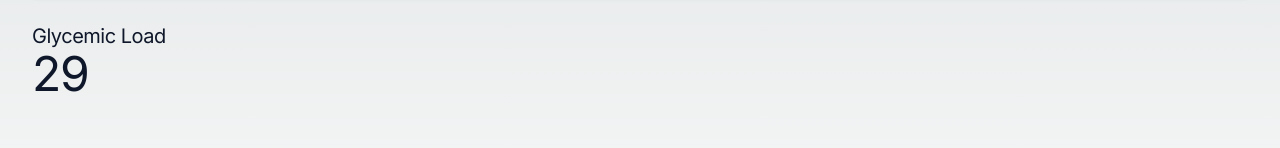
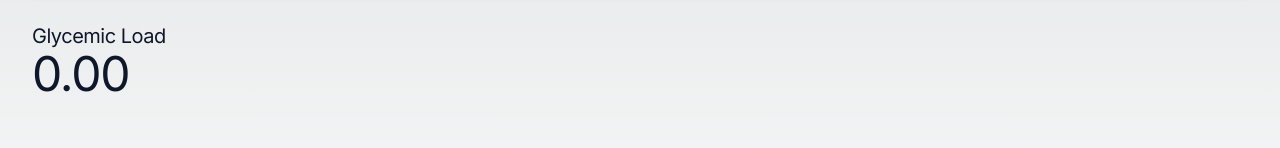
Before and after one commit to rad0dev/glycemic-load-calculator, a Next.js app: page /calculator in a window 1280 px wide. Shown: the part 398-546 px from the top of the page. Built offline with nearby package versions, Linux system fonts and the light colour scheme.

Commit message:
calculator formula, result

```diff
--- a/src/components/atoms/Input.tsx
+++ b/src/components/atoms/Input.tsx
@@ -6,7 +6,7 @@ interface InputProps {
   type?: 'text' | 'number'
   productKey?: keyof Product
   value?: string | number
-  onChangeHandler?: (key: keyof Product, value: string | number) => void
+  onChangeHandler?: (key: keyof Product, value: string) => void
 }
 
 const Input: FC<InputProps> = ({
@@ -14,7 +14,7 @@ const Input: FC<InputProps> = ({
   type = 'text',
   productKey = 'name',
   value = '',
-  onChangeHandler = (key: keyof Product, value: string | number) => {},
+  onChangeHandler = (key: keyof Product, value: string) => {},
 }) => (
   <input
     className="shadow appearance-none border rounded w-full h-10 px-3 text-gray-700 leading-tight focus:outline-none focus:shadow-outline"
--- a/src/components/molecules/CalculatorResult.tsx
+++ b/src/components/molecules/CalculatorResult.tsx
@@ -1,35 +1,86 @@
 import { FC, useContext } from 'react'
 import { CalculatorContext } from '@/store/calculatorContext'
+import Product from '@/models/product'
+
+interface CalculatedProduct extends Product {
+  percentageCarbs: number
+  percentageGlycemicValue: number
+}
 
 const CalculatorResult: FC = () => {
   const { products } = useContext(CalculatorContext)
-  // let calculatedProducts = []
 
-  // const totalCarbs = products.reduce((acc, product) => {
-  //   return acc + product.carbs
-  // }, 0)
+  const totalCarbs: number = products.reduce(
+    (acc, { carbsPerServing, serving }) => {
+      if (carbsPerServing && serving) {
+        return acc + (serving / 100) * carbsPerServing
+      }
+      return acc
+    },
+    0,
+  )
 
-  // products.forEach((product) => {
-  //   // calculatedProducts[] = {
-  //   //     percentageCarbs: product.carbs / totalCarbs,
-  //   //     ...product
-  //   // }
-  //   })
+  const totalFiber: number = products.reduce(
+    (acc, { fiberPerServing, serving }) => {
+      if (fiberPerServing && serving) {
+        return acc + (serving / 100) * fiberPerServing
+      }
+      return acc
+    },
+    0,
+  )
 
-  // const glycemicLoad = products.reduce((acc, product) => {
-  //   product.glycemicLoad = product.gi * product.carbs / 100
+  const netCarbs: number = totalCarbs - totalFiber
 
-  //   return acc + product.glycemicLoad
+  const calculatedProducts: CalculatedProduct[] = products.map((product) => {
+    const carbs =
+      product.carbsPerServing && product.serving
+        ? (product.serving / 100) * product.carbsPerServing
+        : 0
+    const fiber =
+      product.fiberPerServing && product.serving
+        ? (product.serving / 100) * product.fiberPerServing
+        : 0
+    const percentageCarbs = carbs ? carbs / totalCarbs : 0
+    const percentageGlycemicValue =
+      percentageCarbs && product.gi ? percentageCarbs * product.gi : 0
+    return {
+      carbs,
+      fiber,
+      percentageCarbs,
+      percentageGlycemicValue,
+      ...product,
+    }
+  })
 
-  // }
+  const totalGlycemicValue: number = calculatedProducts.reduce(
+    (acc, product) => {
+      if (!product.percentageGlycemicValue) return acc
+      return acc + product.percentageGlycemicValue
+    },
+    0,
+  )
+
+  const glycemicLoad: number = (totalGlycemicValue * netCarbs) / 100
+
+  let resultCssClass: string = ''
+  if (glycemicLoad > 20) {
+    resultCssClass = 'text-red-500'
+  } else if (glycemicLoad > 10) {
+    resultCssClass = 'text-yellow-500'
+  } else if (glycemicLoad > 0) {
+    resultCssClass = 'text-green-500'
+  } else {
+    resultCssClass = 'text-slate-900'
+  }
 
   return (
     <div className="mt-6">
       <div className="font-display tracking-tight text-slate-900 text-xl">
         Glycemic Load
       </div>
-      <div className="font-display tracking-tight text-slate-900 text-5xl">
-        29
+      <div className={`font-display tracking-tight text-5xl ${resultCssClass}`}>
+        {glycemicLoad.toFixed(2)}
       </div>
     </div>
   )
--- a/src/components/molecules/CalculatorRow.tsx
+++ b/src/components/molecules/CalculatorRow.tsx
@@ -9,8 +9,8 @@ const CalculatorRow: FC<Product> = ({
   id,
   name,
   serving,
-  carbs,
-  fiber,
+  carbsPerServing,
+  fiberPerServing,
   gi,
 }) => {
   const { removeProduct, updateProduct } = useContext(CalculatorContext)
@@ -19,7 +19,7 @@ const CalculatorRow: FC<Product> = ({
     removeProduct(id)
   }
 
-  const inputOnChangeHandler = (key: keyof Product, value: string | number) => {
+  const inputOnChangeHandler = (key: keyof Product, value: string) => {
     updateProduct(id, key, value)
   }
 
@@ -45,8 +45,8 @@ const CalculatorRow: FC<Product> = ({
         <Input
           id={`carbs#${id}`}
           type="number"
-          value={carbs}
-          productKey="carbs"
+          value={carbsPerServing}
+          productKey="carbsPerServing"
           onChangeHandler={inputOnChangeHandler}
         />
       </div>
@@ -54,8 +54,8 @@ const CalculatorRow: FC<Product> = ({
         <Input
           id={`fiber#${id}`}
           type="number"
-          value={fiber}
-          productKey="fiber"
+          value={fiberPerServing}
+          productKey="fiberPerServing"
           onChangeHandler={inputOnChangeHandler}
         />
       </div>
--- a/src/models/product.tsx
+++ b/src/models/product.tsx
@@ -2,8 +2,8 @@ class Product {
   id: string
   name?: string
   serving?: number
-  carbs?: number
-  fiber?: number
+  carbsPerServing?: number
+  fiberPerServing?: number
   gi?: number
 
   constructor() {
--- a/src/store/calculatorContext.tsx
+++ b/src/store/calculatorContext.tsx
@@ -6,18 +6,14 @@ type CalculatorContextObj = {
   products: Product[]
   addProduct: () => void
   removeProduct: (id: string) => void
-  updateProduct: (
-    id: string,
-    key: keyof Product,
-    value: string | number,
-  ) => void
+  updateProduct: (id: string, key: keyof Product, value: string) => void
 }
 
 export const CalculatorContext = createContext<CalculatorContextObj>({
   products: [],
   addProduct: () => {},
   removeProduct: (id: string) => {},
-  updateProduct: (id: string, key: keyof Product, value: string | number) => {},
+  updateProduct: (id: string, key: keyof Product, value: string) => {},
 })
 
 const CalculatorContextProvider: FC<PropsWithChildren> = (props) => {
@@ -40,14 +36,14 @@ const CalculatorContextProvider: FC<PropsWithChildren> = (props) => {
   const updateProductHandler = (
     productId: string,
     key: keyof Product,
-    value: string | number,
+    value: string,
   ) => {
     setProducts((prevProducts) => {
       return prevProducts.map((product) => {
         if (product.id === productId) {
           return {
             ...product,
-            [key]: value,
+            [key]: key === 'name' ? value : parseInt(value),
           }
         }
         return product
```
